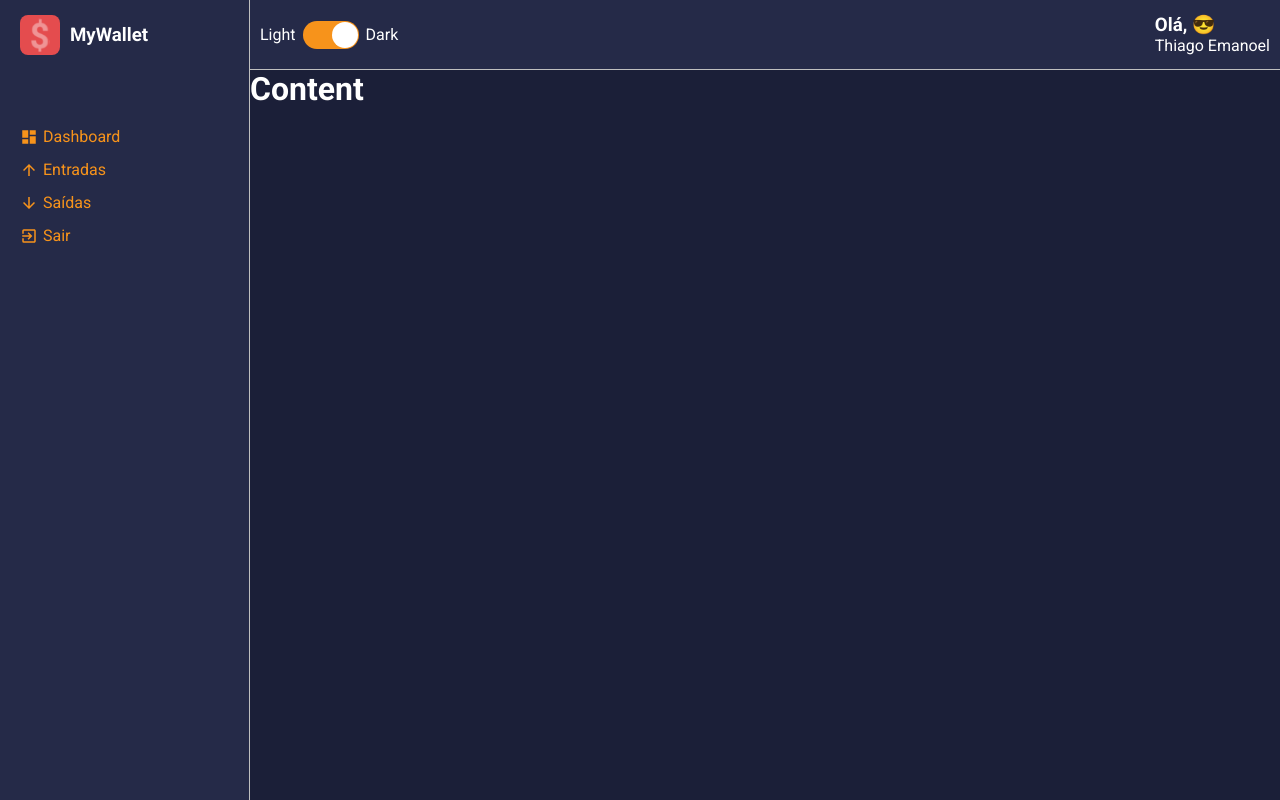
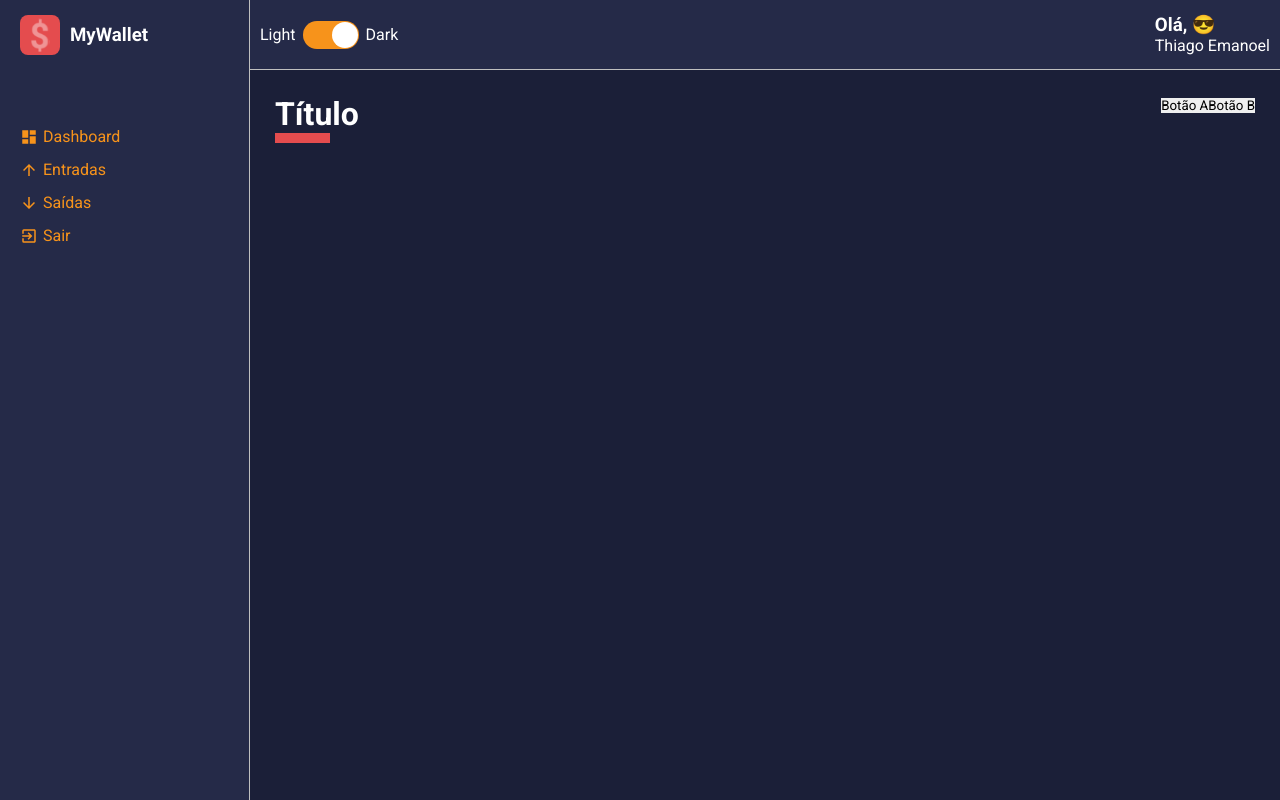
Before and after one commit to thiagoemanoel98/my-wallet-dashboard, a React (Create React App) app: page /dashboard in a window 1280 px wide. Built offline with nearby package versions, Linux system fonts and the light colour scheme.

Commit message:
✨ Header component

```diff
--- a/src/App.tsx
+++ b/src/App.tsx
@@ -4,12 +4,15 @@ import { ThemeProvider } from "styled-components";
 
 import GlobalStyles from "./styles/GlobalStyles";
 import dark from "./styles/themes/dark";
+import Dashboard from "./pages/Dashboard";
 
 const App: React.FC = () => {
   return (
     <ThemeProvider theme={dark}>
       <GlobalStyles />
-      <Layout />
+      <Layout>
+        <Dashboard />
+      </Layout>
     </ThemeProvider>
   );
 };
--- a/src/components/Content/index.tsx
+++ b/src/components/Content/index.tsx
@@ -2,10 +2,14 @@ import React from "react";
 
 import * as S from "./styles";
 
-const Content: React.FC = () => {
+interface Props {
+  children: React.ReactNode;
+}
+
+const Content: React.FC<Props> = ({children}) => {
   return (
     <S.Container>
-      <h1>Content</h1>
+      {children}
     </S.Container>
   );
 };
--- a/src/components/Content/styles.ts
+++ b/src/components/Content/styles.ts
@@ -5,4 +5,5 @@ export const Container = styled.div`
   color: ${(props) => props.theme.colors.white};
 
   background-color: ${(props) => props.theme.colors.primary};
+  padding: 25px;
 `;
--- /dev/null
+++ b/src/components/ContentHeader/index.tsx
@@ -0,0 +1,19 @@
+import React from "react";
+
+import * as S from "./styles";
+
+const ContentHeader: React.FC = () => {
+  return (
+    <S.Container>
+      <S.TitleArea>
+        <h1>Título</h1>
+      </S.TitleArea>
+      <S.Controllers>
+        <button type="button">Botão A</button>
+        <button type="button">Botão B</button>
+      </S.Controllers>
+    </S.Container>
+  );
+};
+
+export default ContentHeader;
--- /dev/null
+++ b/src/components/ContentHeader/styles.ts
@@ -0,0 +1,23 @@
+import styled from "styled-components";
+
+export const Container = styled.div`
+  width: 100%;
+  display: flex;
+  justify-content: space-between;
+  margin-bottom: 25px;
+`;
+
+export const TitleArea = styled.div`
+  > h1 {
+    color: ${(props) => props.theme.colors.white};
+
+    &::after {
+      content: "";
+      display: block; // usar propriedades de largura
+      width: 55px;
+      border-bottom: 10px solid ${(props) => props.theme.colors.warning};
+    }
+  }
+`;
+
+export const Controllers = styled.div``;
--- a/src/components/Layout/index.tsx
+++ b/src/components/Layout/index.tsx
@@ -6,12 +6,16 @@ import MainHeader from "../MainHeader";
 import Aside from "../Aside";
 import Content from "../Content";
 
-const Layout: React.FC = () => {
+interface Props {
+  children: React.ReactNode;
+}
+
+const Layout: React.FC<Props> = ({ children }) => {
   return (
     <S.Container>
       <MainHeader />
       <Aside />
-      <Content />
+      <Content>{children}</Content>
     </S.Container>
   );
 };
--- a/src/pages/Dashboard/index.tsx
+++ b/src/pages/Dashboard/index.tsx
@@ -1,7 +1,14 @@
 import React from "react";
+import ContentHeader from "../../components/ContentHeader";
+
+import * as S from "./styles";
 
 const Dashboard: React.FC = () => {
-  return <h1>Dashboard</h1>;
+  return (
+    <S.Container>
+      <ContentHeader />
+    </S.Container>
+  );
 };
 
 export default Dashboard;
--- /dev/null
+++ b/src/pages/Dashboard/styles.ts
@@ -0,0 +1,6 @@
+import styled from "styled-components";
+
+export const Container = styled.div`
+    display: flex;
+    align-items: center;
+`;
```
